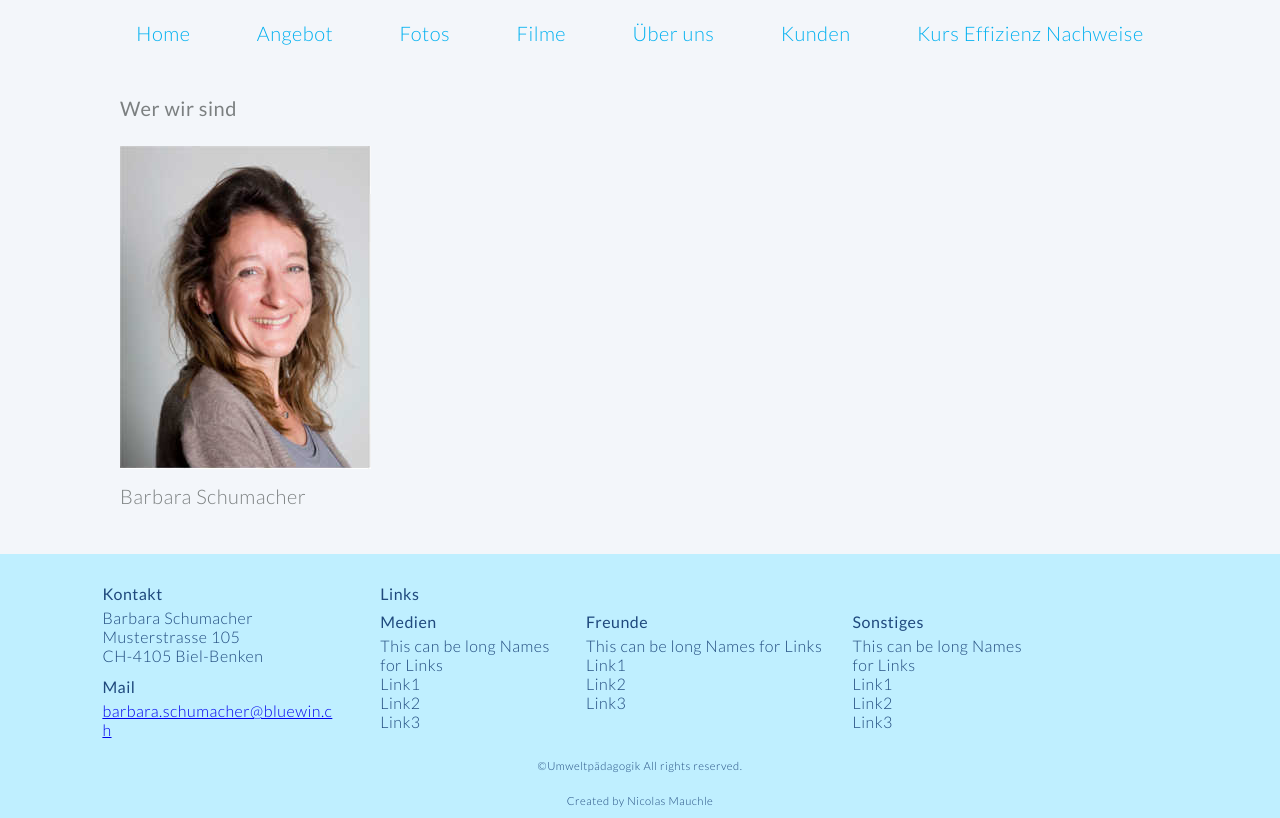
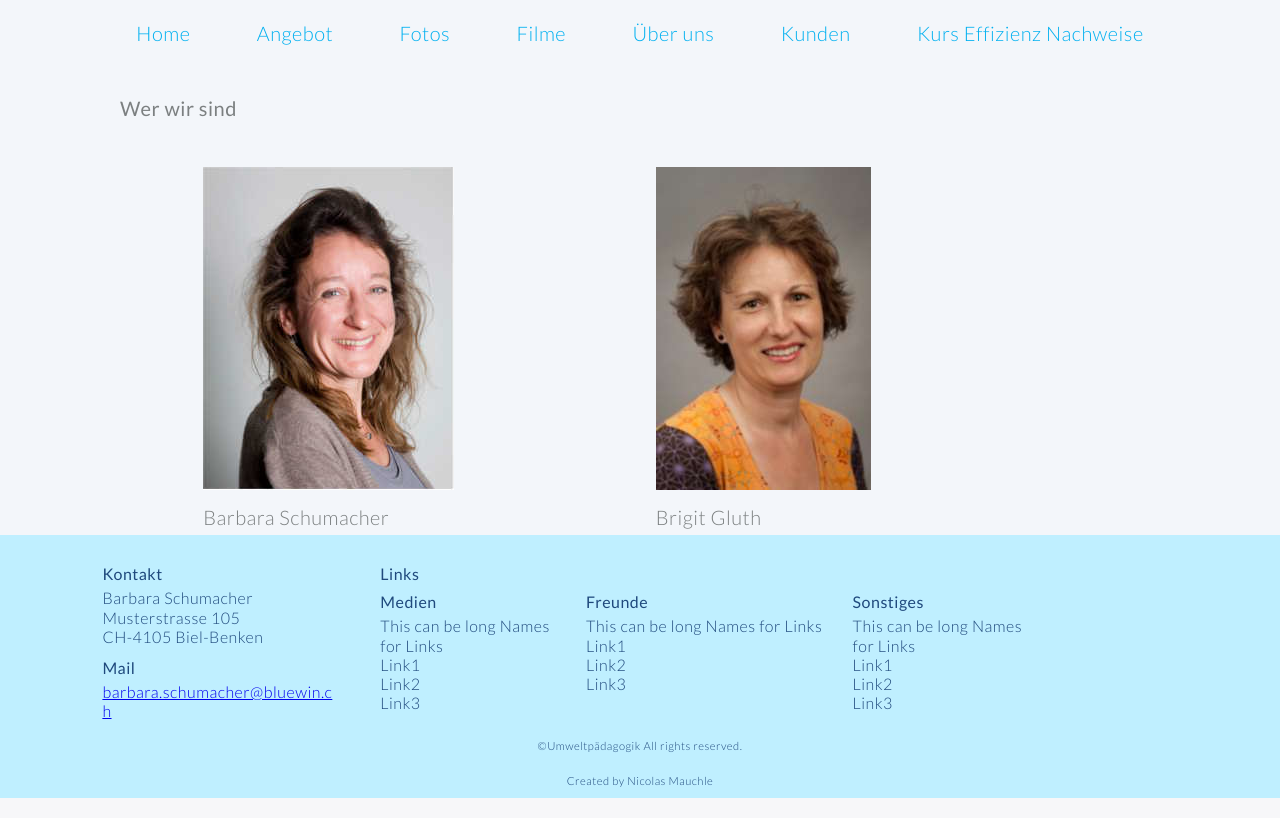
Before and after one commit to bhzunami/umweltpaedagogik, a Rails app: page /aboutUs in a window 1280 px wide. Shown: the part 387-1205 px from the top of the page. Run offline with Rails 7, Linux system fonts and the light colour scheme; style sheets or scripts are compiled from the project's sources; some libraries are stand-ins or nearby versions.

Commit message:
Add Birgit Gluth

```diff
--- a/app/views/static_pages/aboutUs.html.haml
+++ b/app/views/static_pages/aboutUs.html.haml
@@ -1,8 +1,15 @@
 %article#main
   %h1 Wer wir sind
 
-  %a.fancybox{href: image_path('Barbara_Schumacher.jpg'), rel: "gallery", title: "Barbara Schumacher"}
-    = image_tag('Barbara_Schumacher_tb.jpg' )
+  .row.row-content.buffer
+    .column.half
+      %a.fancybox{href: image_path('Barbara_Schumacher.jpg'), rel: "gallery", title: "Barbara Schumacher"}
+        = image_tag('Barbara_Schumacher_tb.jpg' )
+      %br/
+      Barbara Schumacher
 
-  %br/
-  Barbara Schumacher
+    .column.half.last
+      %a.fancybox{href: image_path('Birgit_Gluth.jpg'), rel: "gallery", title: "Brigit Gluth"}
+        = image_tag('Birgit_Gluth_tb.jpg' )
+      %br/
+      Brigit Gluth
```
Also changed, not shown: app/assets/images/Birgit_Gluth.jpg (added), app/assets/images/Birgit_Gluth_tb.jpg (added).
